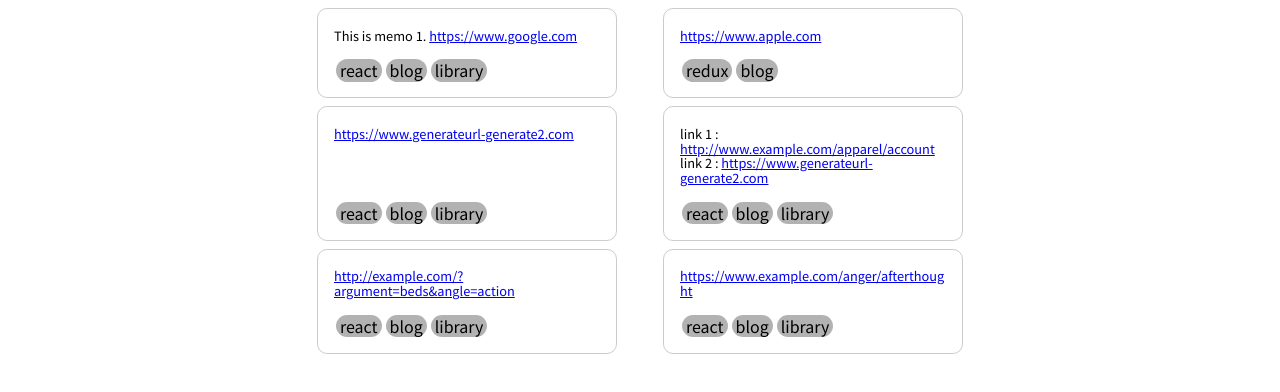
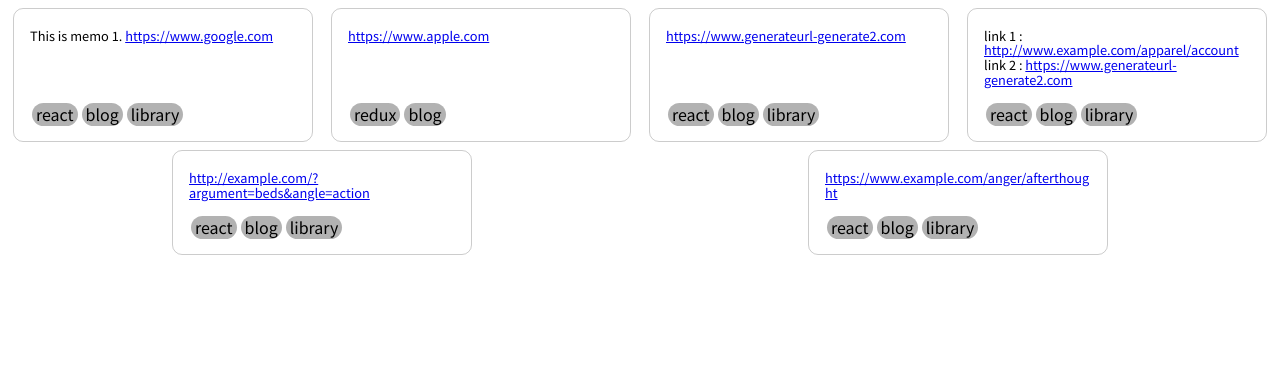
Before and after one commit to digression99/memoi, a React (Create React App) app: page / in a window 1280 px wide. Shown: the top 392 px of the page. Built offline with nearby package versions, Linux system fonts and the light colour scheme.

Commit message:
Adjust style for Memos

```diff
--- a/src/components/Memos/index.jsx
+++ b/src/components/Memos/index.jsx
@@ -7,7 +7,6 @@ const Memos = styled.div`
   flex-direction : row;
   flex-flow : wrap;
   justify-content : space-around;
-  max-width : 700px;
   padding : 4px;
 `;
 
```
